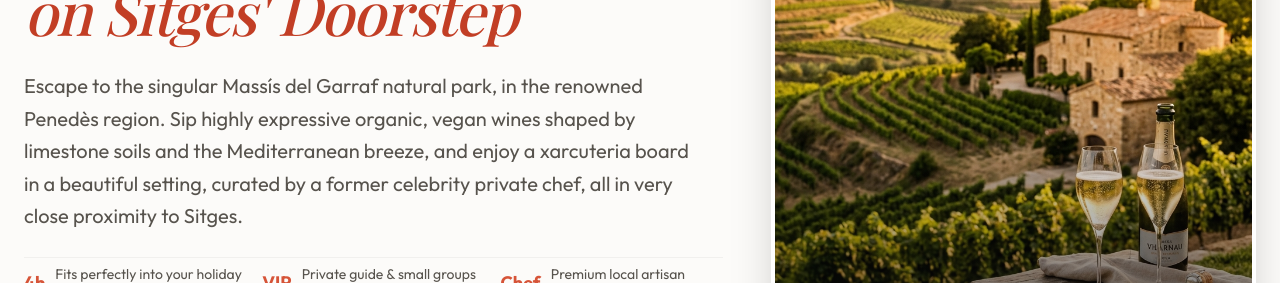
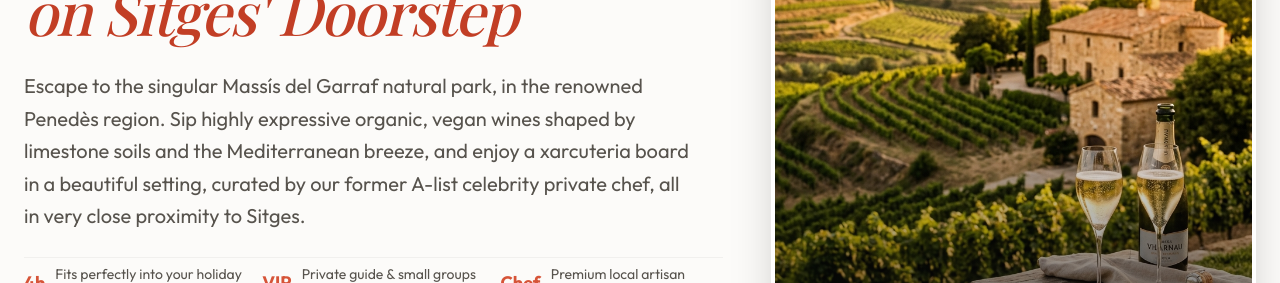
Before and after one commit to DAGarnish/penedeswinetours, a Next.js app: page / in a window 1280 px wide. Shown: the part 375-658 px from the top of the page. Built offline with nearby package versions, Linux system fonts and the light colour scheme; a web font is replaced by a local one.

Commit message:
Update website copy and dietary options

```diff
--- a/src/app/page.tsx
+++ b/src/app/page.tsx
@@ -56,7 +56,7 @@ export default function Home() {
             </h1>
 
             <p className="text-stone-600 text-lg md:text-xl font-normal leading-relaxed max-w-2xl">
-              Escape to the singular Massís del Garraf natural park, in the renowned Penedès region. Sip highly expressive organic, vegan wines shaped by limestone soils and the Mediterranean breeze, and enjoy a xarcuteria board in a beautiful setting, curated by a former celebrity private chef, all in very close proximity to Sitges.
+              Escape to the singular Massís del Garraf natural park, in the renowned Penedès region. Sip highly expressive organic, vegan wines shaped by limestone soils and the Mediterranean breeze, and enjoy a xarcuteria board in a beautiful setting, curated by our former A-list celebrity private chef, all in very close proximity to Sitges.
             </p>
 
             {/* Micro value statements */}
@@ -430,10 +430,10 @@ export default function Home() {
               Gourmet Vineyard Dining
             </span>
             <h2 className="text-3xl md:text-5xl font-serif text-stone-900 leading-tight">
-              The Celebrity-Chef Xarcuteria Experience
+              The Xarcuteria Experience
             </h2>
             <p className="text-stone-600 text-base md:text-lg leading-relaxed">
-              Set in a private, romantic pocket of the vineyard under centenary olive trees, you will dine on a custom-curated charcuterie board ("Xarcuteria"). This is exclusively prepared for our guests by a former A-list celebrity private chef.
+              Set in a private, romantic pocket of the vineyard, you will dine on a custom-curated charcuterie board ("Xarcuteria"). This is exclusively prepared for our guests by our former A-list celebrity private chef.
             </p>
             <p className="text-stone-600 text-sm md:text-base leading-relaxed">
               We source only the finest, award-winning acorn-fed Jamón Ibérico, artisan fuet, wild herb llonganissa, and small-batch Catalan cheeses aged in local cellars. Each bite is paired with the perfect wine from the estate.
@@ -444,7 +444,7 @@ export default function Home() {
               <div className="flex items-center space-x-2">
                 <span className="w-2.5 h-2.5 rounded-full bg-gold-500" />
                 <h4 className="font-serif font-bold text-stone-900 text-sm">
-                  Gourmet Vegetarian Option
+                  Gourmet Vegetarian, Vegan, and Gluten-free Options
                 </h4>
               </div>
               <p className="text-stone-600 text-xs md:text-sm leading-relaxed">
```
